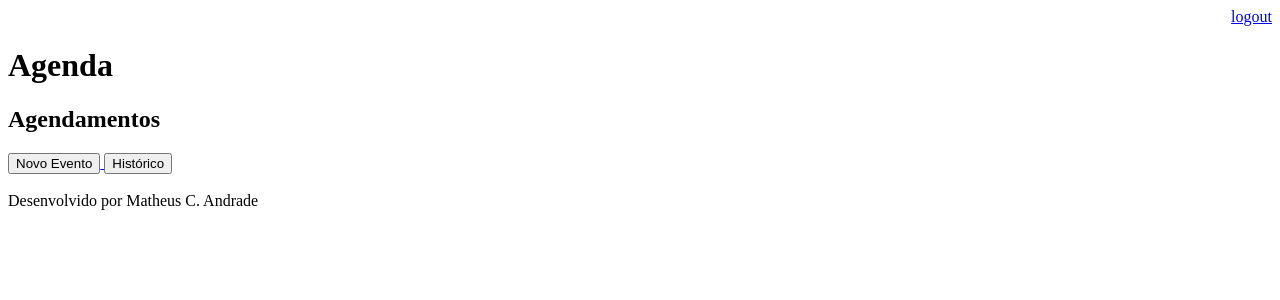
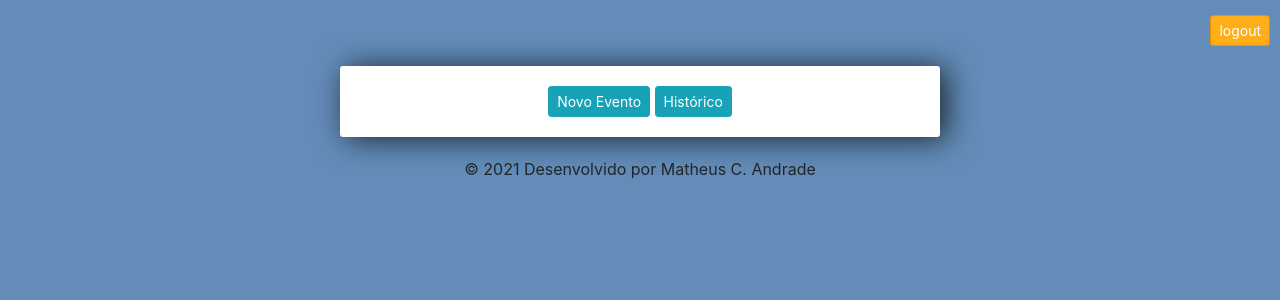
Before and after one commit to andradecmatheus-zz/Internet-Database-Development-Python-Django, a Django app: page /agenda/ in a window 1280 px wide. Shown: the top 300 px of the page. Run offline with Django 3.2, Linux system fonts and the light colour scheme; a user stored in the database is signed in; data comes from the database, SQL or seed files in the repository; both versions use the stored data as it was after the commit; some libraries are stand-ins or nearby versions.

Commit message:
Agenda template created

```diff
--- /dev/null
+++ b/Aula2-Agenda/static/css/agenda.css
@@ -0,0 +1,42 @@
+body{
+    background-color: #638CB8;
+}
+
+input{
+    width: 100%;
+    padding: 12px 20px;
+    margin: 8px 0;
+    box-sizing: border-box;
+}
+
+input::placeholder {
+  color: #d3d3d3;
+}
+
+.submit{
+    background-color: #6BA3E8;
+}
+
+.center-column{
+    width:600px;
+    margin: 20px auto;
+    padding:20px;
+    background-color: #fff;
+    border-radius: 3px;
+    box-shadow: 6px 2px 30px 0px rgba(0,0,0,0.75);
+}
+
+.item-row{
+    background-color: #E8E8E8;
+    margin: 10px;
+    padding: 20px;
+    border-radius: 3px;
+    color: #fff;
+    font-size: 18px;
+    box-shadow: 0px -1px 10px -4px rgba(0,0,0,0.75);
+}
+
+.btn-danger{
+    background-color: #ffae19;
+    border-color: #e59400;
+}
--- /dev/null
+++ b/Aula2-Agenda/static/css/footer.css
@@ -0,0 +1,3 @@
+.center{
+     text-align: center;
+}
--- a/Aula2-Agenda/templates/agenda.html
+++ b/Aula2-Agenda/templates/agenda.html
@@ -1,29 +1,50 @@
 {% extends "model-page.html" %} #extentendo o conteúdo do model-page.html
 
 {% block content %}
-    <h2>Agendamentos</h2>
+
+{% load static %}
+<link rel="stylesheet" href="https://stackpath.bootstrapcdn.com/bootstrap/4.3.1/css/bootstrap.min.css" integrity="sha384-ggOyR0iXCbMQv3Xipma34MD+dH/1fQ784/j6cY/iJTQUOhcWr7x9JvoRxT2MZw1T" crossorigin="anonymous">
+
+<link href="{% static 'css/agenda.css' %}" rel="stylesheet">
+
+
+<div class="center-column">
+
+    <div align="center">
         <a href="evento/">
-        <button type="button">Novo Evento</button>
+            <button class="btn btn-sm btn-info">Novo Evento</button>
         </a>
         <a href="historico/">
-        <button type="button">Histórico</button>
+            <button class="btn btn-sm btn-info">Histórico</button>
         </a>
-    <ul style="font-size: 18px">
+    </div>
+
+    <div class="todo-list" >
         {% for evento in eventos %}
-            <li>
-                <div {% if evento.get_evento_atrasado %}
+        <div class="item-row"
+             {% if evento.get_evento_atrasado %}
                 style="color:red"
-                     {% endif %}
-                     {% if evento.get_evento_1h_para_iniciar %}
-                        style="color:#CCCC00;"
-                     {% endif %}>
+             {% elif evento.get_evento_1h_para_iniciar %}
+                style="color:#008000;"
+             {% else %}
+                style="color:#000000"
+             {% endif %}  >
                 {{ evento.titulo }} - {{ evento.get_data_evento }}
-                    ( <a href="evento/?id={{ evento.id }}">Editar</a>
-                    / <a href="evento/delete/{{ evento.id }}/">Excluir</a> )
+                <a class="btn btn-sm btn-danger"
+                   href="evento/delete/{{ evento.id }}/"
+                   style="float: right; ">Excluir</a>
+                <a class="btn btn-sm btn-info"
+                   href="evento/?id={{ evento.id }}"
+                   style="float: right;margin-right:5px">Editar</a>
+
         </div>
-            </li>
         {% endfor %}
-    </ul>
+
+    </div>
+
+</div>
+
 {% endblock %}
 
-#estou dizendo que todo o contéudo faz parte do bloco content
+
+{% include "model-footer.html" %}
--- a/Aula2-Agenda/templates/model-footer.html
+++ b/Aula2-Agenda/templates/model-footer.html
@@ -1 +1,7 @@
-<p> Desenvolvido por Matheus C. Andrade </p>
+{% load static %}
+<link href="{% static 'css/footer.css' %}" rel="stylesheet">
+
+
+
+
+<p class="center"> &copy; 2021 Desenvolvido por Matheus C. Andrade </p>
--- a/Aula2-Agenda/templates/model-header.html
+++ b/Aula2-Agenda/templates/model-header.html
@@ -1,6 +1,13 @@
+{% load static %}
+
     <meta charset="UTF-8">
     <title>Agenda</title>
+    <link rel="icon" href="{% static 'img/agenda.png' %}">
+    <link rel="stylesheet" href="https://stackpath.bootstrapcdn.com/bootstrap/4.3.1/css/bootstrap.min.css" integrity="sha384-ggOyR0iXCbMQv3Xipma34MD+dH/1fQ784/j6cY/iJTQUOhcWr7x9JvoRxT2MZw1T" crossorigin="anonymous">
+
+
+<title>Agenda</title>
+
     <div align="right">
-        <a href="/logout">logout</a>
+        <a class="btn btn-sm btn-danger" href="/logout" style="margin: 15px 10px 0px 0px">logout</a>
     </div>
-    <h1>Agenda</h1>
```
Also changed, not shown: Aula2-Agenda/templates/agendaBackup.html (added, +29 -0 lines), Aula2-Agenda/db.sqlite3. Lines whose indentation alone changed are shown as unchanged.
